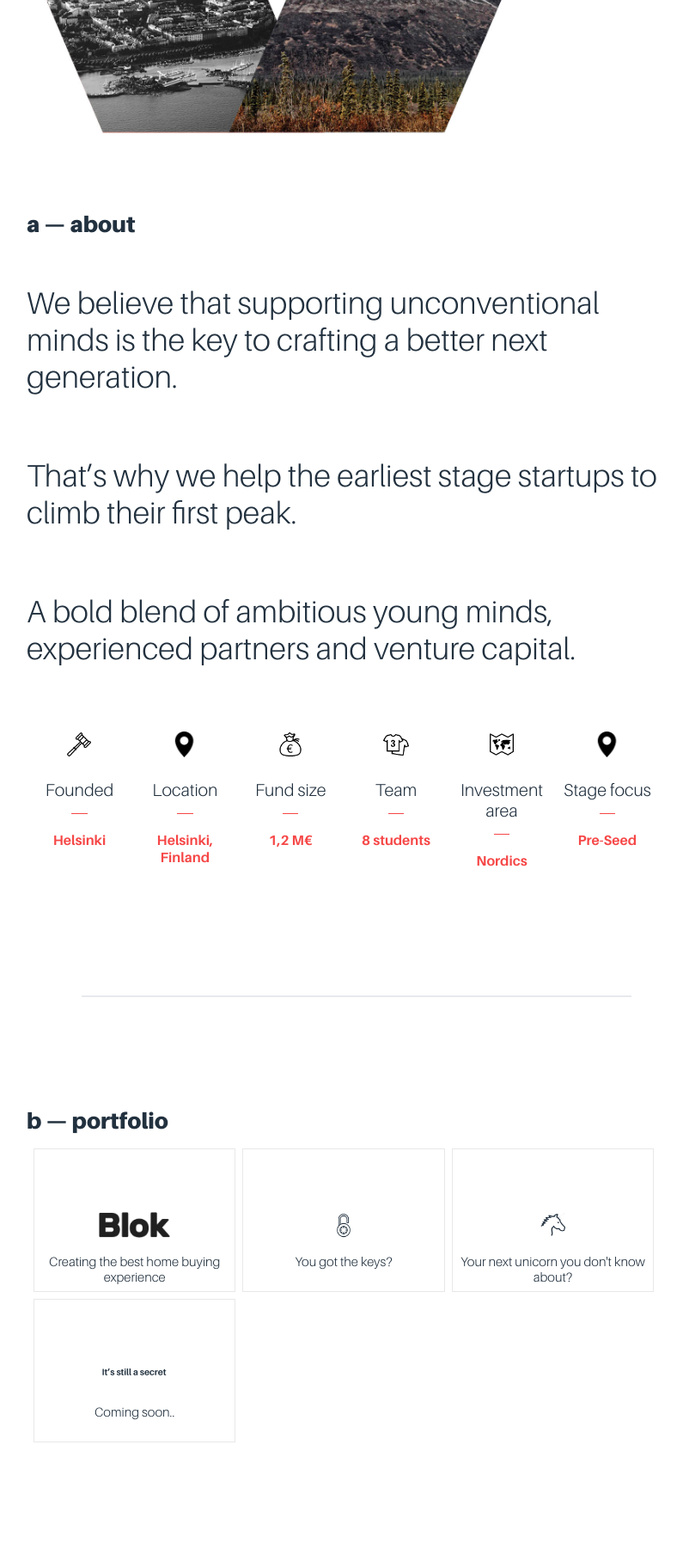
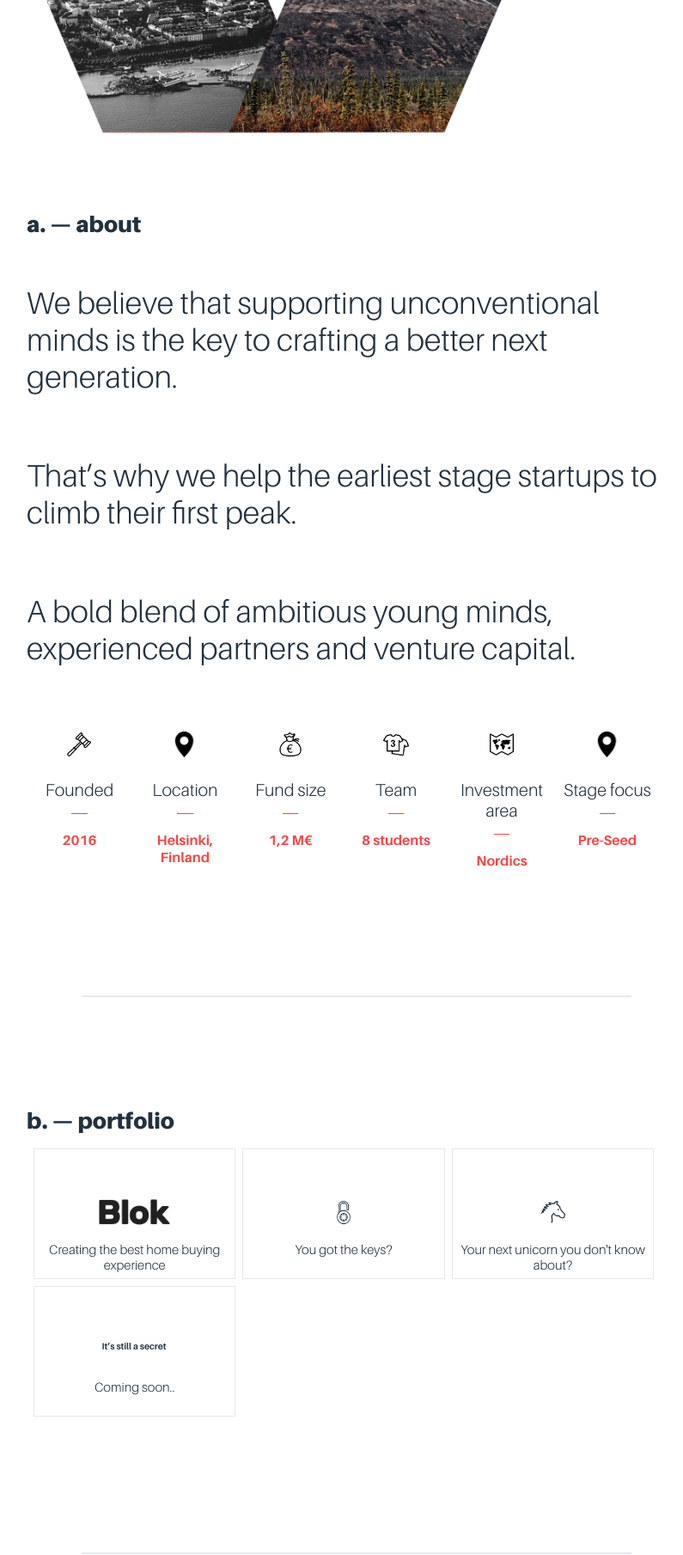
Before and after one commit to olliwer/wave_site, a PHP site: page / in a window 1280 px wide. Shown: the part 628-2437 px from the top of the page at 86% size, without its empty margins (225-1020 px from the left). Run offline with PHP 8.4, Linux system fonts and the light colour scheme.

Commit message:
Change portfolio to divs, change titles

```diff
--- a/index.html
+++ b/index.html
@@ -62,7 +62,7 @@
     	</div>-->
 
 	<div class="about" id="about">
-		<h1 class="animated fadeIn inner">a &mdash; about</h1>
+		<h1 class="animated fadeIn inner">a. &mdash; about</h1>
 		<h3 class="animated fadeIn inner">We believe that supporting unconventional minds is the key to crafting a better next generation.<h3>
 		<h3 class="animated fadeIn inner">That’s why we help the earliest stage startups to climb their first peak. </h3>
 		<h3 class="animated fadeIn inner">A bold blend of ambitious young minds, experienced partners and venture capital.</h3>
@@ -71,7 +71,7 @@
         <img class="icon_img" src="img/hammer.png">
         <h4 class="icon_header">Founded</h4>
         <hr class="small_hr" align="center">
-        <h5 class="icon_text">Helsinki</h5>
+        <h5 class="icon_text">2016</h5>
       </div>
       <div class="icon_container">
         <img class="icon_img" src="img/gps.png">
@@ -123,27 +123,27 @@
 </div>
 
 <div class="portfolio" id="portfolio">
-<h1>b &mdash; portfolio</h1><br>
-  <a href="http://www.blok.ai/" class="animated fadeInUp">
+<h1>b. &mdash; portfolio</h1><br>
+  <div class="block_container" onclick="location.href='http://www.blok.ai'" class="animated fadeInUp">
       <img src="blok_black.png" class="black" alt="">
       <img src="blok_white.png" class="white" alt="">
         <p>Creating the best home buying experience</p>
-  </a>
-  <a href="" class="animated fadeInUp">
+  </div>
+  <div class="block_container" class="animated fadeInUp">
       <img src="img/Lock_1.png" class="black" alt="">
       <img src="img/lock_1_white.png" class="white" alt="">
         <p>You got the keys?</p>
-  </a>
-  <a href="https://s3-us-west-2.amazonaws.com/s.cdpn.io/123941/placeimg03.jpg" class="animated fadeInUp">
+  </div>
+  <div class="block_container" class="animated fadeInUp">
       <img src="img/unicorn.png" class="black" alt="">
       <img src="img/unicorn_white.png" class="white" alt="">
       <p>Your next unicorn you don't know about? </p>
-  </a>
-  <a href="mailto:howdy@wave.ventures" target="_top" class="animated fadeInUp">
+  </div>
+  <div class="block_container" class="animated fadeInUp">
       <img src="img/stillasecret.png" class="black" alt="">
       <img src="img/stillasecret_white.png" class="white" alt="">
       <p>Coming soon..</p>
-  </a>
+  </div>
 </div>
 
 <div class="separator">
--- a/styles/main_white.css
+++ b/styles/main_white.css
@@ -336,26 +336,26 @@ div {
   font-size: 26px;
 }
 
-.portfolio a {
-  height: 200px;
+.portfolio .block_container {
+  overflow: hidden;
   color: inherit;
   border: 1px solid rgba(142,142,142,0.2);;
   font-size: 16px;
-  overflow: hidden;
+  width: calc(25% - 20px);
   display: inline-block;
+  height: 200px;
   margin-bottom: 8px;
-  width: calc(25% - 20px);
   margin-left: 8px;
   text-align: center;
 }
 
 
 
-.portfolio a .white {
+.portfolio .block_container .white {
   display: none;
 }
 
-.portfolio a, p {
+.portfolio .block_container p {
   padding-top: 15px;
   font-size: 15px;
   text-decoration: none;
@@ -363,15 +363,15 @@ div {
   font-weight: normal;
 }
 
-.portfolio a:hover {
+.portfolio .block_container:hover {
   background-color: #F64747;
 }
 
-.portfolio a:hover .black {
+.portfolio .block_container:hover .black {
   display: none;
 }
 
-.portfolio a:hover .white {
+.portfolio .block_container:hover .white {
   display: inline;
 }
 
@@ -404,7 +404,7 @@ div {
   display: none;
 }
 
-.portfolio a:hover p {
+.portfolio .block_container:hover p {
   color: white;
 }
 
@@ -455,7 +455,7 @@ div {
   position: relative;
   display: inline-block;
   margin-bottom: 8px;
-  width: calc(17% - 20px);
+  width: calc(23% - 20px);
   margin-left: 8px;
 }
 
@@ -1016,6 +1016,10 @@ hr {
     font-size: 12px;
   }
 
+  #navbar a img {
+    display: none;
+  }
+
   .about h3 {
     font-size: 30px;
   }
@@ -1036,7 +1040,7 @@ hr {
     width: 80%;
   }
 
-  .portfolio a {
+  .portfolio .block_container {
       height: 130px;
       width: calc(50% - 20px);
   }
@@ -1133,7 +1137,7 @@ hr {
 }
 
 @media (min-width: 769px) and (max-width: 980px) {
-  .portfolio a {
+  .portfolio .block_container {
       height: 130px;
       width: calc(33% - 20px);
   }
@@ -1148,7 +1152,7 @@ hr {
 }
 
 @media (min-width: 981px) and (max-width: 1450px) {
-  .portfolio a {
+  .portfolio .block_container {
       height: 150px;
       width: calc(33% - 20px);
   }
@@ -1172,7 +1176,7 @@ hr {
   }
 }
 
-.portfolio a:nth-of-type(2n) {
+.portfolio .block_container:nth-of-type(2n) {
   margin-right: 0;
 }
 
```
Also changed, not shown: other parts of index.html (+21 -22 lines), img/cliff.png (added), img/cliff_bottom.png (added), 1 other file. Lines whose indentation alone changed are shown as unchanged.
